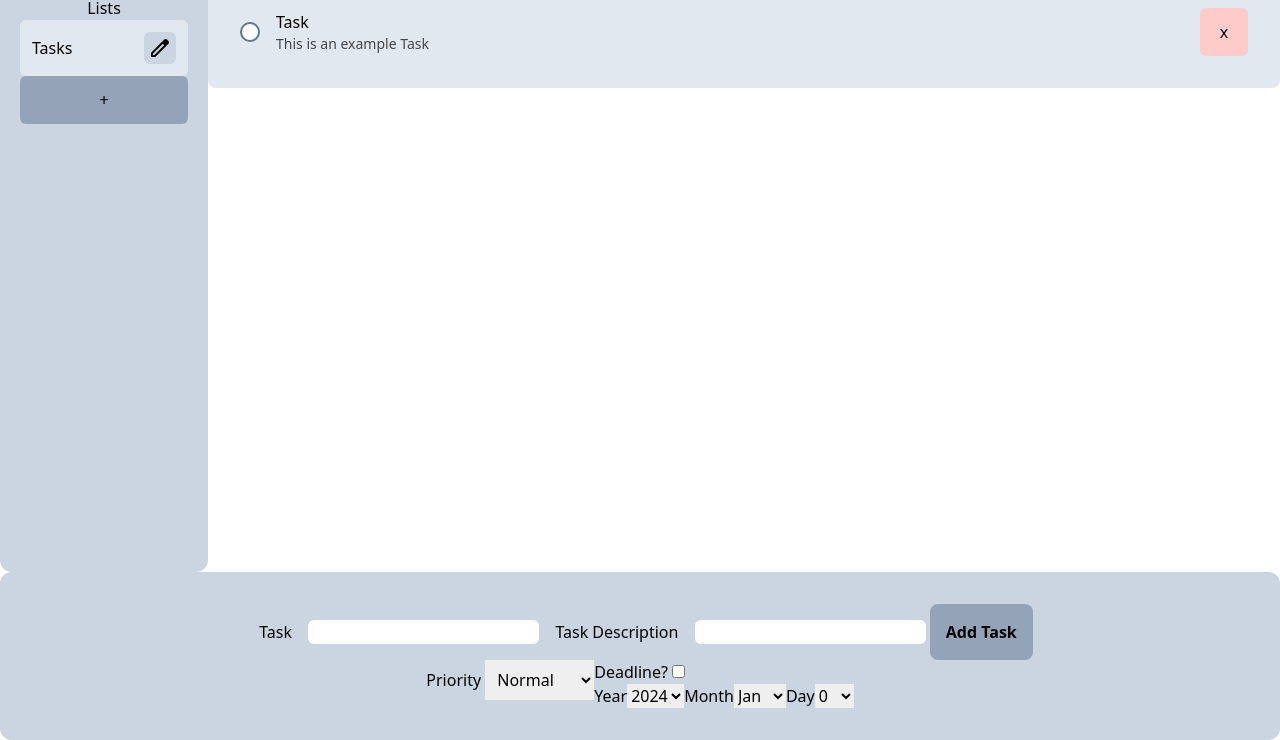
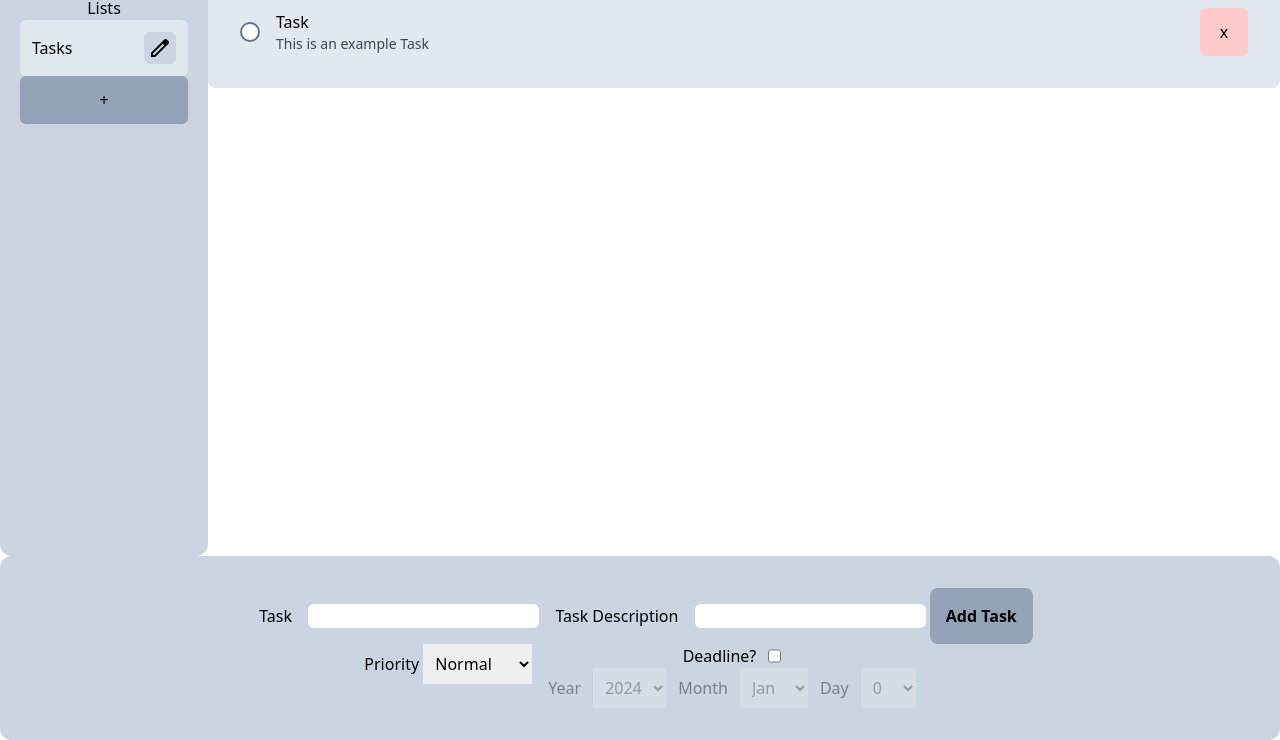
Before and after one commit to SpoonOil/todo, a website built with webpack: page src/template.html in a window 1280 px wide. Shown: the part 60-800 px from the top of the page. Built offline with nearby package versions, Linux system fonts and the light colour scheme.

Commit message:
add deadline display toggling

```diff
--- a/src/printDOM.js
+++ b/src/printDOM.js
@@ -114,10 +114,27 @@ class DOMHandler {
   }
 
   insertDeadlineOptions() {
+    const deadDateCont = document.querySelector(".deadline-date-container")
+    const deadlineToggle = document.querySelector("#task-deadline-checkbox")
     const deadlineParent = this.taskDeadlineDisplay;
     const daySelect = deadlineParent.querySelector("#day-select");
     const monthSelect = deadlineParent.querySelector("#month-select");
     const yearSelect = deadlineParent.querySelector("#year-select");
+
+    deadlineToggle.addEventListener("click", () => {
+      this.renderFunction()
+    })
+    if (!deadlineToggle.checked) {
+      deadDateCont.style.opacity = 0.4
+      daySelect.disabled = true;
+      monthSelect.disabled = true;
+      yearSelect.disabled = true;
+    } else {
+      deadDateCont.style.opacity = 1;
+      daySelect.disabled = false;
+      monthSelect.disabled = false;
+      yearSelect.disabled = false;
+    }
 
     yearSelect.addEventListener("change", () => {
       this.renderFunction()
@@ -133,6 +150,7 @@ class DOMHandler {
         const year = 2024 + i
         const yearOption = document.createElement("option")
         yearOption.innerText = year
+        yearOption.classList.add("p-3")
         yearSelect.rendered = true
         yearSelect.appendChild(yearOption)
       }
@@ -142,6 +160,7 @@ class DOMHandler {
       for (let month of ["Jan", "Feb", "Mar", "Apr", "May", "Jun", "Jul", "Aug", "Sep", "Oct", "Nov", "Dec"]) {
         const monthOption = document.createElement("option")
         monthOption.innerText = month;
+        monthOption.classList.add("p-3")
         monthSelect.rendered = true;
         monthSelect.appendChild(monthOption)
       }
@@ -165,6 +184,7 @@ class DOMHandler {
     for (let day = 0; day <= daysInMonth; day++) {
       const dayOption = document.createElement("option");
       dayOption.innerText = day
+      dayOption.classList.add("p-3");
       daySelect.appendChild(dayOption)
     }
 
--- a/src/template.html
+++ b/src/template.html
@@ -60,7 +60,7 @@
 
         </div>
 
-        <div id="task-extras-input" class = "flex">
+        <div id="task-extras-input" class = "flex w-full gap-4 justify-center">
           <div id="task-priority-container">
             <label for="task-priority-select">Priority</label>
             <select name="task-priority" class = "p-2" id="task-priority-select">
@@ -70,23 +70,25 @@
               <option value="veryHigh">Very High</option>
             </select>
           </div>
-          <div id="task-deadline-container">
-            <label for="task-deadline-checkbox">Deadline?</label>
-            <input type="checkbox" name="deadline-checkbox" id="task-deadline-checkbox">
-            <div class="deadline-date-container flex">
+          <div id="task-deadline-container" class = "flex flex-col items-center justify-between">
+            <div class="deadline-toggle-container flex gap-3">
+              <label for="task-deadline-checkbox">Deadline?</label>
+              <input type="checkbox" name="deadline-checkbox" id="task-deadline-checkbox">
+
+            </div>
+            <div class="deadline-date-container flex items-center gap-3">
 
               <label for="year-select">Year</label>
-              <select name="year-select" id="year-select">
+              <select name="year-select" class = "p-2" id="year-select">
 
               </select>
 
               <label for="month-select">Month</label>
-              <select name="month-select" id="month-select">
+              <select name="month-select" class = "p-2" id="month-select">
 
               </select>
-
               <label for="day-select">Day</label>
-              <select name="day-select" id="day-select">
+              <select name="day-select" class = "p-2" id="day-select">
 
               </select>
             </div>
```
